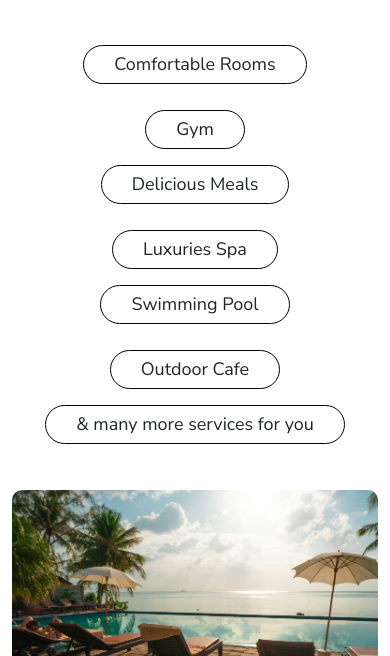
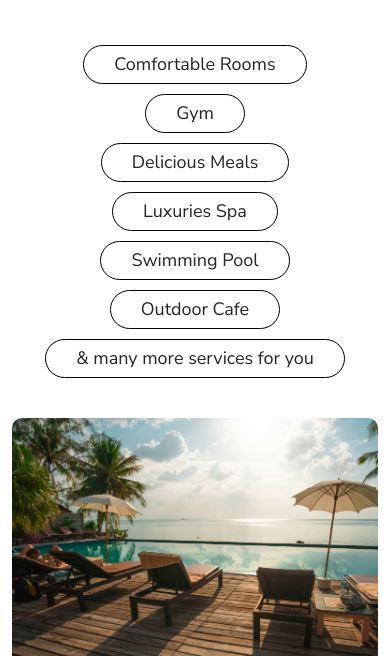
Before and after one commit to ShreyaKumar-dev/The_Lesta_Hotel, a plain HTML site: page index.html in a window 390 px wide. Shown: the part 1280-1936 px from the top of the page. Drawn offline with nearby package versions, Linux system fonts and the light colour scheme; a web font is replaced by a local one.

Commit message:
Badges of about me change updated

```diff
--- a/style.css
+++ b/style.css
@@ -321,6 +321,10 @@ html, body {
         align-items: center;
         flex-direction: column;
         justify-content: center;
-        gap: 10px;
+        gap: 0px;
+    }
+
+    .badge-sec1>p{
+        margin-bottom: 10px;
     }
 }
```
